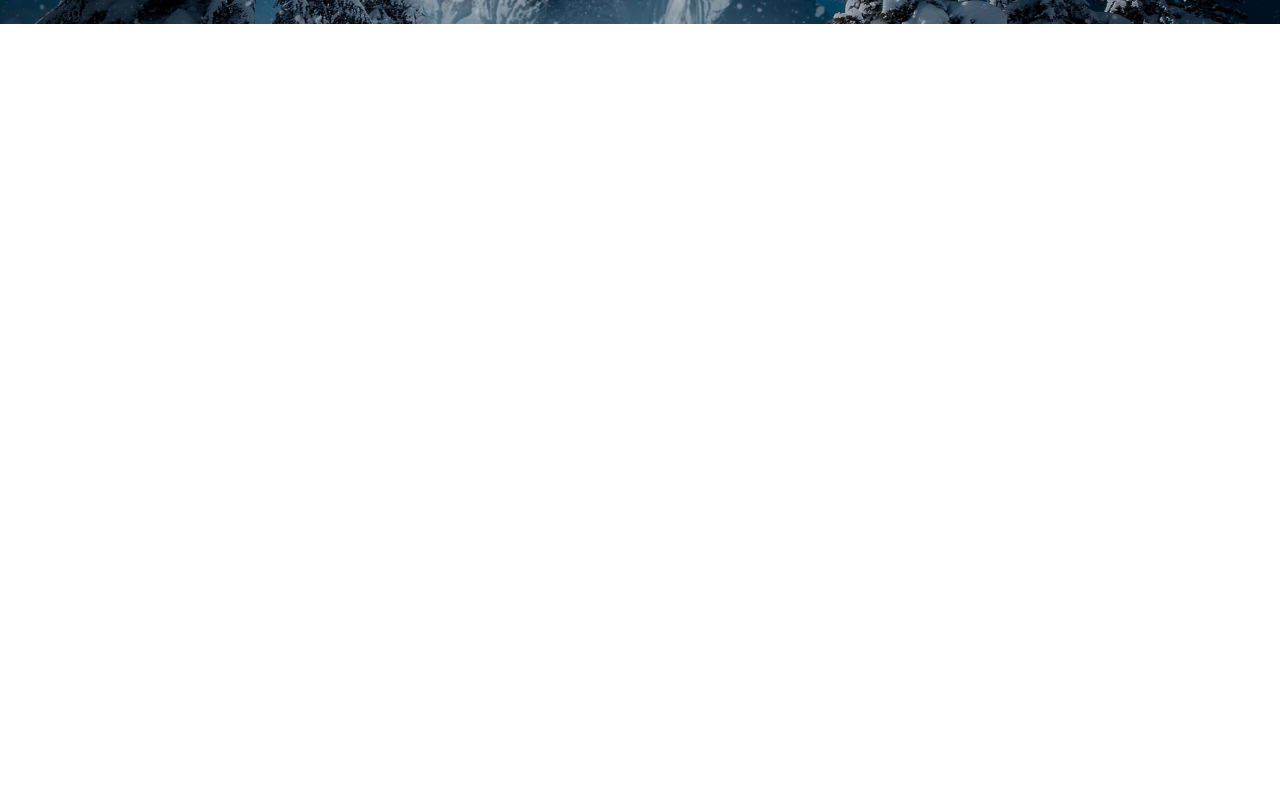
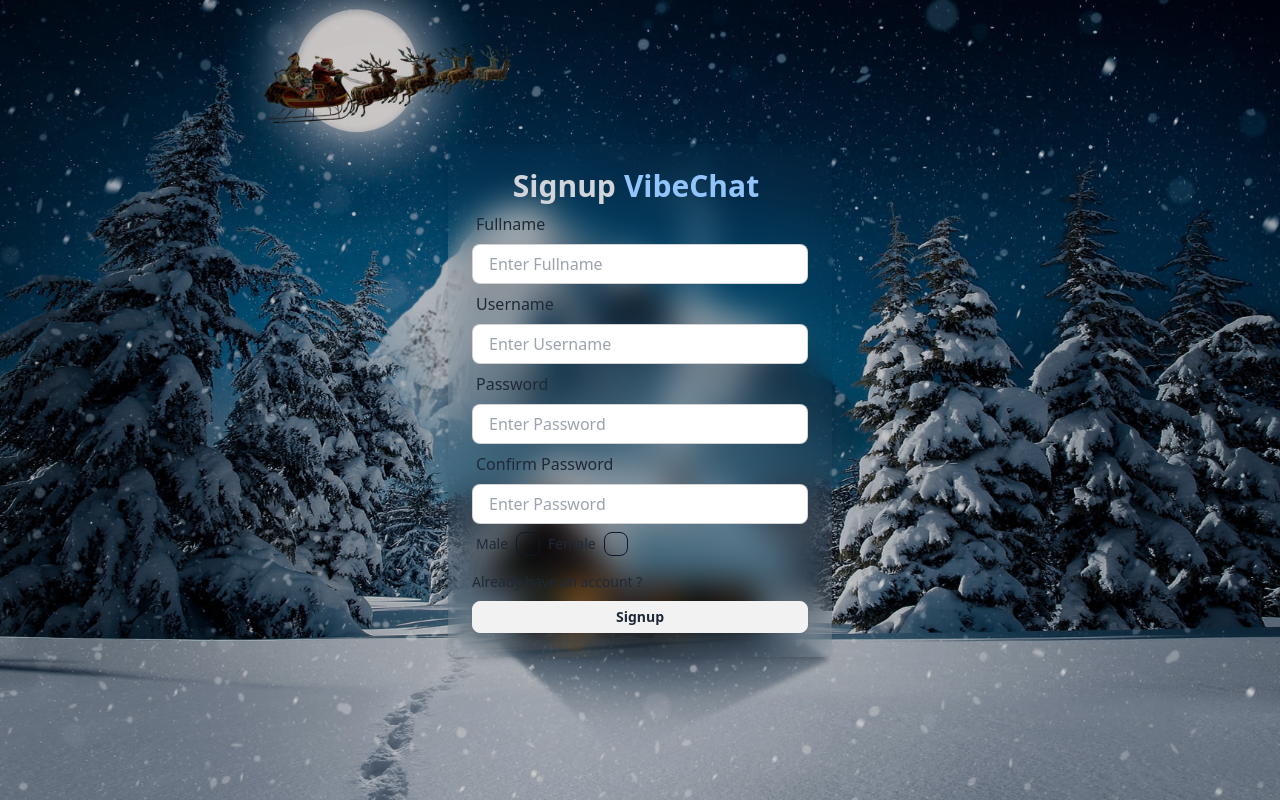
Before and after one commit to aayushvyas025/VibeChat, a React (Vite) app in the folder frontend/: page /signup in a window 1280 px wide. Built offline with nearby package versions, Linux system fonts and the light colour scheme.

Commit message:
Singup and Login Pages UI Completed

```diff
--- /dev/null
+++ b/frontend/src/components/PagesHelperComponents/CheckboxComponent.jsx
@@ -0,0 +1,16 @@
+import React from 'react'
+
+function CheckboxComponent({label}) {
+  return (
+        <div className="form-control">
+            <label className='label gap-2 cursor-pointer'>
+                <span className='label-text'>
+                    {label}
+                </span>
+                <input type='checkbox' className='checkbox border-slate-900' />
+            </label>
+        </div>
+  )
+}
+
+export default CheckboxComponent
--- a/frontend/src/components/index.js
+++ b/frontend/src/components/index.js
@@ -4,4 +4,5 @@
 export {default as FormComponent} from "./PagesHelperComponents/FormComponent";
 export {default as InputComponent} from "./PagesHelperComponents/InputComponent";
 export {default as LinkComponent} from "./PagesHelperComponents/LinkComponent";
-export {default as ButtonComponent} from "./PagesHelperComponents/ButtonComponent"
+export {default as ButtonComponent} from "./PagesHelperComponents/ButtonComponent";
+export {default as CheckboxComponent} from "./PagesHelperComponents/CheckboxComponent"
--- a/frontend/src/pages/signup/SignupPage.jsx
+++ b/frontend/src/pages/signup/SignupPage.jsx
@@ -1,9 +1,118 @@
+import { MainLayout } from "../../layout";
+import {
+  ButtonComponent,
+  CheckboxComponent,
+  FormComponent,
+  HeadingComponent,
+  InputComponent,
+  LinkComponent,
+  TextComponent,
+} from "../../components";
+import { useState } from "react";
 
 function SignupPage() {
+  const [signupForm, setSignupForm] = useState({
+    fullName: "",
+    username: "",
+    password: "",
+    confirmPassword: "",
+    gender: "",
+  });
 
+  function submitFormHandler(event) {
+    event.preventDefault();
+    setSignupForm({
+      fullName: "",
+      username: "",
+      password: "",
+      confirmPassword: "",
+      gender: "",
+    });
+  }
   return (
-    <div>SignupPage</div>
-  )
+    <MainLayout>
+      <div className="flex flex-col items-center justify-center min-w-96 mx-auto">
+        <div className="w-full p-6 rounded-lg shadow-md bg-gray-400 bg-clip-padding backdrop-filter backdrop-blur-lg bg-opacity-0">
+          <HeadingComponent
+            headingLevel={"h1"}
+            styling={"text-3xl font-semibold text-center text-gray-300"}
+            headingTitle={"Signup"}
+          >
+            <TextComponent
+              textType={"span"}
+              text={"VibeChat"}
+              styling={"text-blue-300 mx-2 font-semibold text-3xl"}
+            />
+          </HeadingComponent>
+          <FormComponent onSubmitHandler={submitFormHandler}>
+            <InputComponent
+              label={"Fullname"}
+              type={"text"}
+              placeholder={"Enter Fullname"}
+              style={"w-full input input-bordered h-10"}
+              value={signupForm.fullName}
+              onChangeHandler={(event) =>
+                setSignupForm({ ...signupForm, fullName: event.target.value })
+              }
+            />
+            <InputComponent
+              label={"Username"}
+              type={"text"}
+              placeholder={"Enter Username"}
+              style={"w-full input input-bordered h-10"}
+              value={signupForm.username}
+              onChangeHandler={(event) =>
+                setSignupForm({ ...signupForm, username: event.target.value })
+              }
+            />
+            <InputComponent
+              label={"Password"}
+              type={"password"}
+              placeholder={"Enter Password"}
+              style={"w-full input input-bordered h-10"}
+              value={signupForm.password}
+              onChangeHandler={(event) =>
+                setSignupForm({ ...signupForm, password: event.target.value })
+              }
+            />
+            <InputComponent
+              label={"Confirm Password"}
+              type={"password"}
+              placeholder={"Enter Password"}
+              style={"w-full input input-bordered h-10"}
+              value={signupForm.confirmPassword}
+              onChangeHandler={(event) =>
+                setSignupForm({
+                  ...signupForm,
+                  confirmPassword: event.target.value,
+                })
+              }
+            />
+           <div className="flex">
+            <CheckboxComponent  label={"Male"}/>
+            <CheckboxComponent label={"Female"} />
+           </div>
+            <LinkComponent
+              href={"/login"}
+              styling={
+                "text-sm hover:underline hover:text-blue-400 mt-2 inline-block"
+              }
+              linkText={"Already have an account ?"}
+            />
+            <div>
+              <ButtonComponent
+                btnType="submit"
+                styling={
+                  "btn btn-block btn-sm mt-2 hover:bg-blue-400 hover:text-white"
+                }
+                btnText={"Signup"}
+              />
+            </div>
+          </FormComponent>
+        </div>
+      </div>
+    </MainLayout>
+  );
 }
 
-export default SignupPage
+export default SignupPage;
```
